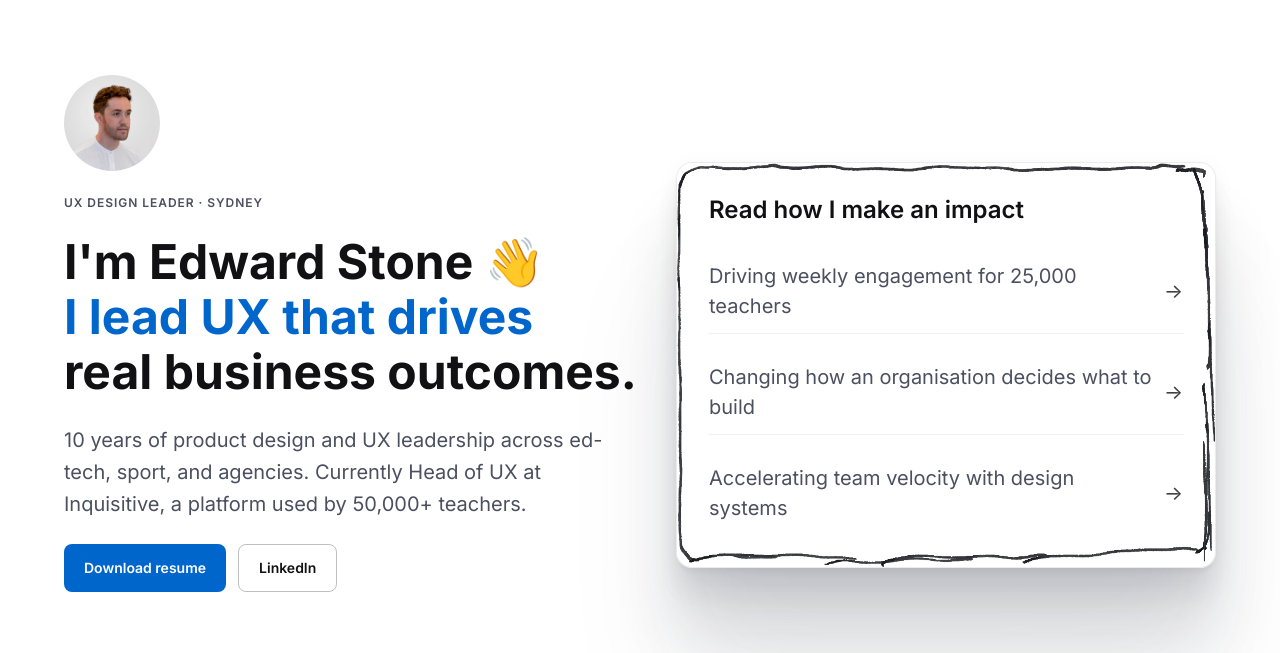
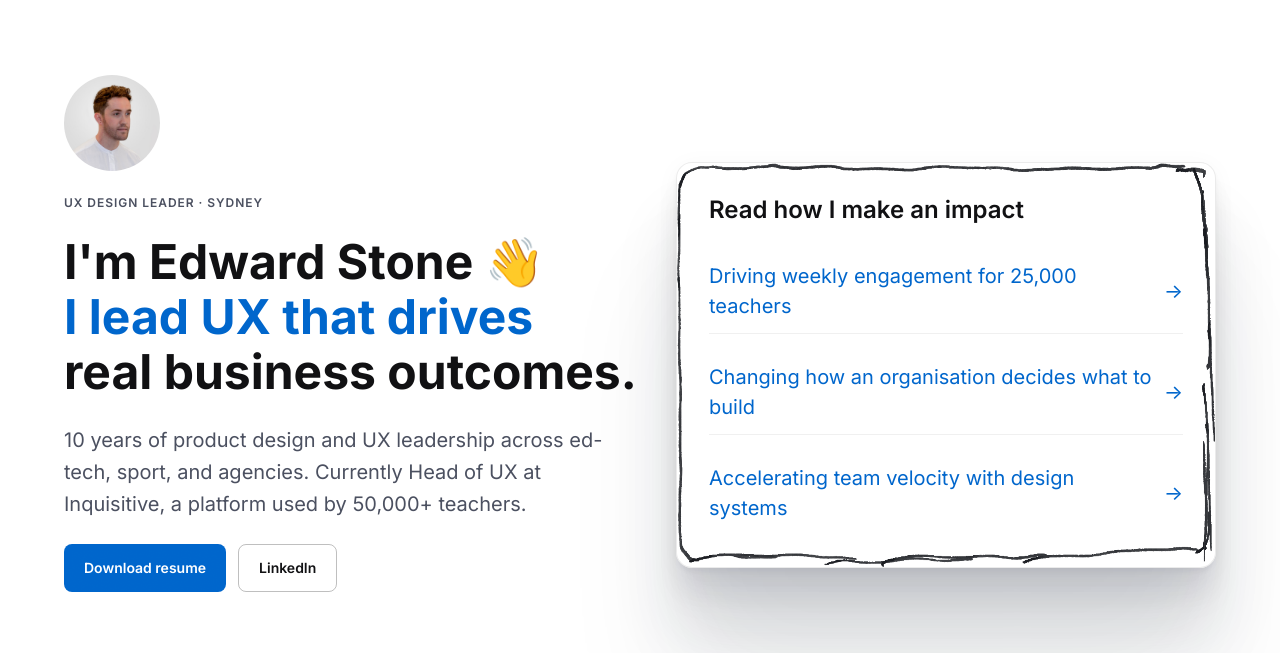
Before and after one commit to edwardstone1337/Edward-Stone, a plain HTML site: page index.html in a window 1280 px wide. Shown: the part 70-723 px from the top of the page. Drawn offline with Linux system fonts and the light colour scheme.

Commit message:
style: brand colour on hero card links for light theme

```diff
--- a/assets/css/dev-styles.css
+++ b/assets/css/dev-styles.css
@@ -1152,6 +1152,24 @@ img { display: block; max-width: 100%; }
 
 .dp-hero-card__list li:last-child .dp-hero-card__link {
   border-bottom: none;
+}
+
+[data-theme="light"] .dp-hero-card__link {
+  color: var(--dp-accent);
+}
+
+[data-theme="light"] .dp-hero-card__link:hover,
+[data-theme="light"] .dp-hero-card__link:focus-visible {
+  color: var(--dp-text-primary);
+}
+
+[data-theme="light"] .dp-hero-card__link::after {
+  color: var(--dp-accent);
+}
+
+[data-theme="light"] .dp-hero-card__link:hover::after,
+[data-theme="light"] .dp-hero-card__link:focus-visible::after {
+  color: var(--dp-text-primary);
 }
 
 .dp-hero-card__cta {
```
